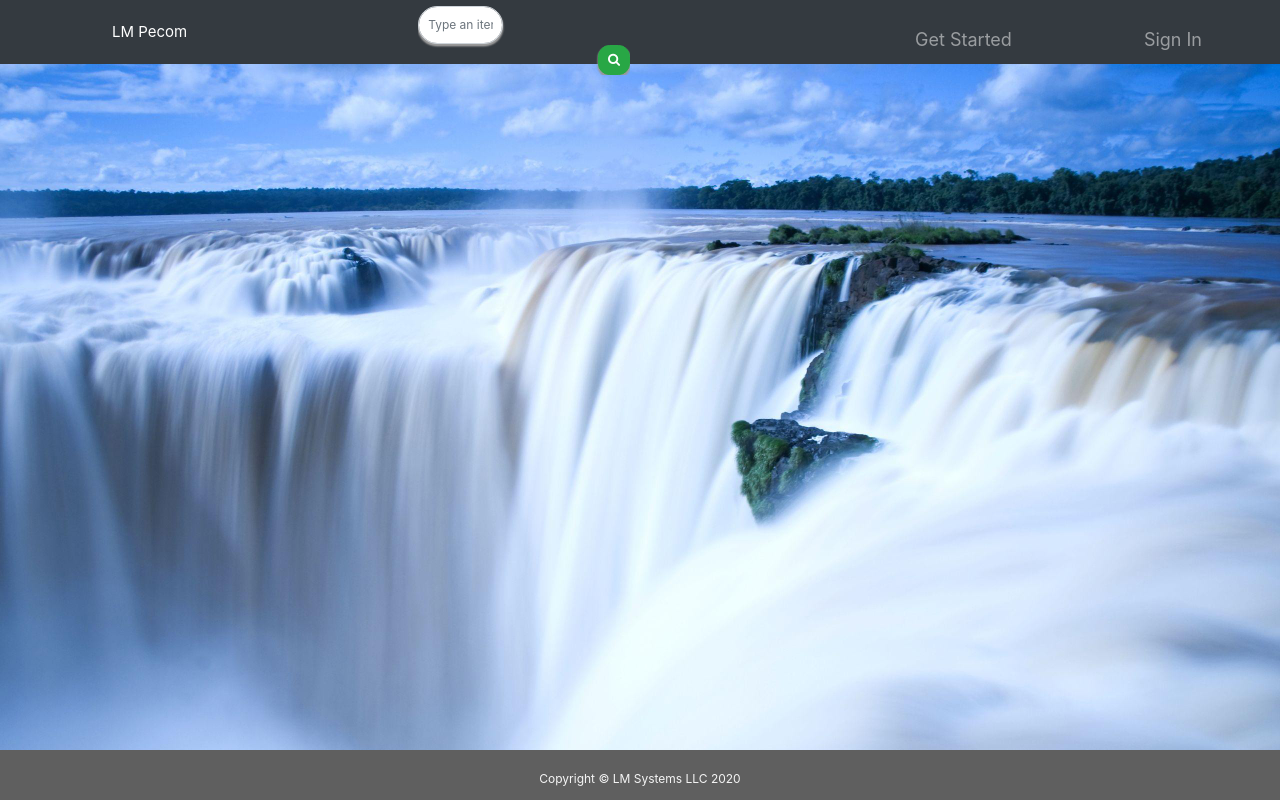
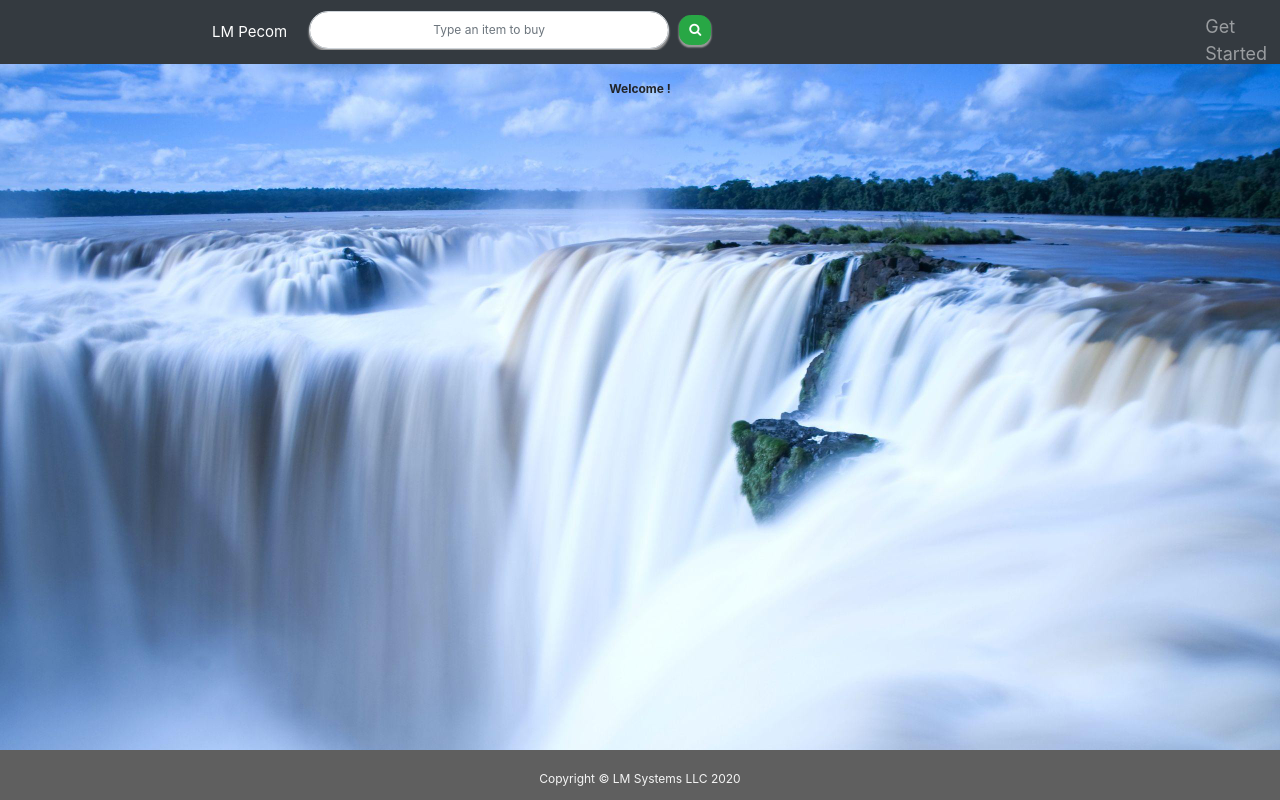
Before and after one commit to LMTrain/lmpecom, a React (Create React App) app in the folder client/: page /search in a window 1280 px wide. Built offline with nearby package versions, Linux system fonts and the light colour scheme; no server answers.

Commit message:
Show search results in Search page and Home Page

```diff
--- a/client/src/App.js
+++ b/client/src/App.js
@@ -11,8 +11,7 @@ import Getstarted from "./pages/GetStarted";
 import PersonalizePage from "./pages/PersonalizePage";
 import API from "./utils/API";
 import dataSet from "../src/pages/db.json"
-
-// import UserPage from "./pages/UserPage";
+import UserPage from "./pages/UserPage";
 
 
 require('dotenv').config();
@@ -20,6 +19,7 @@ require('dotenv').config();
 var userArray = [];
 var userTheme = ""
 var memberInfo = ""
+var searchInput = ""
 class App extends React.Component {
   state = {
     user:[],
@@ -28,10 +28,10 @@ class App extends React.Component {
     currentUserThemes: "https://lmtrain.github.io/lm-images/assets/images/ls_wf3.jpg",
     theme: "theme0",
     search: "",
-    appItems: [],
+    Items: [],
     memberId: "",
     memberName: "",
-    navBarDefault: true,
+    itemsInAbout: false,
     showItemState: false,
 
   }
@@ -276,15 +276,12 @@ class App extends React.Component {
 
   saveMemberID = (mID, mName) => {
     memberInfo = mID;
-    console.log("THIS IS mID", memberInfo)
-
       this.setState({
         currentUser: mID,
         memberId: mID,
         memberName: mName,
         userName: mID,
       })
-      console.log("THIS IS currentuser", this.state.currentUser, this.state.memberName)
       // this.getMemberInfo()
     }
 
@@ -323,17 +320,49 @@ class App extends React.Component {
 
 
 
-  setSearch = (e) =>{
-    this.setState({search:e.target.value});
-  }
+  // setSearch = (e) =>{
+  //   searchInput = e.target.value
+  //   this.setState({search:e.target.value});
+  //   console.log(searchInput)
+  // }
+
   searchForItems = (e) => {
     e.preventDefault();
     var app = this;
     var results = dataSet.filter(item => {
-      return item.name.toLowerCase().indexOf(app.state.search.toLowerCase()) !== -1;
+      return item.name.toLowerCase().indexOf(searchInput.toLowerCase()) !== -1;
     })
     app.setState({ Items: results});
+    console.log(results)
+    console.log(app.state.Items)
   }
+
+  handleInputChange = event => {
+    const name = event.target.name;
+    const value = event.target.value;
+    console.log(name)
+    console.log(value)
+    this.setState({
+      [name]: value
+    });
+  };
+
+  handleFormSubmit = event => {
+    event.preventDefault();
+    this.searchForBooks(this.state.search);
+    this.setState({itemsInAbout: true,
+                    showItemState: true,
+                    showCartItems: false
+                  });
+  };
+
+  searchForBooks = query => {
+    var results = dataSet.filter(item => {
+      return item.name.toLowerCase().indexOf(query.toLowerCase()) !== -1;
+    })
+    console.log(results)
+    this.setState({Items: results})
+  };
 
 
   setTheme = (id) => {
@@ -436,7 +465,7 @@ class App extends React.Component {
 
   render() {
 
-    const {theme, memberName, currentUser, search} = this.state;
+    const {theme, memberName, currentUser, search, Items, showItemImage, showItemState, showCartItems, itemsInAbout} = this.state;
     return (
       <Router>
         <div className="container-content">
@@ -444,31 +473,19 @@ class App extends React.Component {
               userName={currentUser}
               membername={memberName}
               search={search}
-              submit={this.searchForItems}
-              setSearch={this.setSearch}
+              handleFormSubmit={this.handleFormSubmit}
+              handleInputChange={this.handleInputChange}
+              // submit={this.searchForItems}
+              // setSearch={this.setSearch}
             />
 
           <Wrapper theme={theme}>
 
-            <Route exact path="/" render = { () => <About />} />
-
-            <Route exact path="/search"
-              render = { () =>
-                <Search
-                  currentUser={this.state.currentUser}
-                  membername={memberName}
-                  setTheme={this.setTheme}
-                  setSearchResults={this.setSearchResults}
-                />
-              }
-            />
-
-            <Route exact path="/Cart" component={Cart} />
-            <Route exact path="/Getstarted"
-              render = { () =>
-                <Getstarted saveMemberID={this.saveMemberID} />
-              }
-            />
+            <Route exact path="/" render = { () => <About Items={Items} itemsInAbout={itemsInAbout} currentUser={this.state.currentUser}/>} />
+            <Route exact path="/about" render = { () => <About items={Items} itemsInAbout={itemsInAbout} currentUser={this.state.currentUser}/>} />
+            <Route exact path="/Signin" render = { () => <Signin saveMemberID={this.saveMemberID} setTheme={this.setTheme}/>} />
+            <Route exact path="/Sign out" render = { () => <About setTheme={this.setTheme}/>}/>
+            <Route exact path="/Getstarted" render = { () => <Getstarted saveMemberID={this.saveMemberID} />}/>
             <Route exact path="/PersonalizePage"
               render = { () =>
                 <PersonalizePage
@@ -477,10 +494,40 @@ class App extends React.Component {
                 />
               }
             />
+            <Route exact path="/UserPage"
+              render = { () =>
+                <UserPage
+                  setTheme={this.setTheme}
+                  logOut={this.logOut}
+                  saveMemberID={this.saveMemberID}
+                  currentUser={this.state.currentUser}
+                />
+              }
+            />
 
-            <Route exact path="/Signin" render = { () => <Signin saveMemberID={this.saveMemberID} setTheme={this.setTheme}/>} />
-            <Route exact path="/Sign out" render = { () => <About/>}/>
-            {/* <Route exact path="/UserPage" render = { () => <UserPage logOut={this.logOut} saveMemberID={this.saveMemberID} currentUser={this.state.currentUser} />}/> */}
+            <Route exact path="/search"
+              render = { () =>
+                <Search
+                  setTheme={this.setTheme}
+                  saveMemberID={this.saveMemberID}
+                  currentUser={this.state.currentUser}
+                  membername={memberName}
+                  setSearchResults={this.setSearchResults}
+                  Items={Items}
+                  showItemImage={showItemImage}
+                  showItemState={showItemState}
+                  showCartItems={showCartItems}
+                />
+              }
+            />
+
+            <Route exact path="/Cart" component={Cart} />
+
+
+
+
+
+
           </Wrapper>
           <Footer />
         </div>
--- a/client/src/components/Navbar/index.js
+++ b/client/src/components/Navbar/index.js
@@ -6,7 +6,6 @@ import "./style.css";
 // Depending on the current path, this component sets the "active" class on the appropriate navigation link item
 
 function Navbar(props) {
-   console.log("THIS IS PROPS IN NAVBAR =>", props)
   return (
     <nav className="navbar navbar-expand-md navbar-dark bg-dark fixed-top">
       <Link className="navbar-brand" to="/">
@@ -18,9 +17,9 @@ function Navbar(props) {
             <label htmlFor="search"></label>
             <input
               value={props.search}
-              onChange={props.setSearch}
+              // onChange={props.setSearch}
+              onChange={props.handleInputChange}
               name="search"
-              width="1800px"
               type="text"
               className="form-control"
               placeholder="Type an item to buy"
@@ -29,7 +28,8 @@ function Navbar(props) {
             <span>
               <button
                 type="submit"
-                onClick={props.submit}
+                // onClick={props.submit}
+                onClick={props.handleFormSubmit}
                 className="btn btn-success">
                 <span><i className="fa fa-search"></i></span>
               </button>
@@ -62,12 +62,24 @@ function Navbar(props) {
         </>
         :
         <>
-          <div style={{ fontSize: 20, color: "white", marginRight: 60 }}>
+          <div className="signin-menu-bar">
             <b>{props.membername}</b>
           </div>
-          <div className="menu-bar">
-            <Button type="submit" onClick={props.renderRedirect} color="info" size="sm" >Cart</Button>
-            <Button type="submit" onClick={props.signOut}color="info" size="sm">Sign Out</Button>{" "}
+          <div className="signin-menu-bar">
+            <Link
+              to="/cart"
+              className={window.location.pathname === "/getstarted" ? "nav-link active" : "nav-link"}
+              >
+                Cart
+            </Link>
+            <Link
+                to="/getstarted"
+                className={window.location.pathname === "/getstarted" ? "nav-link active" : "nav-link"}
+              >
+                  Sign Out
+            </Link>
+            {/* onClick={props.renderRedirect} color="info" size="sm" >Cart
+            <Button type="submit" onClick={props.signOut}color="info" size="sm">Sign Out</Button>{" "}                 */}
           </div>
         </>
       }
--- a/client/src/components/Navbar/style.css
+++ b/client/src/components/Navbar/style.css
@@ -17,13 +17,23 @@ nav.navbar.navbar-default {
 }
 
 .navbar-brand {
-  margin-left: 100px;
+  margin-left: 200px;
 }
 
-/* .search-in-nav {
-  margin-left: 50px;
+.nav-link {
+  margin-inline-start: -10px;
+  margin-inline-end: 20px;
+  /* margin-top: 15px; */
+}
+
+.signin-menu-bar {
+  color: white;
+  margin-inline-start: 10px;
+  margin-inline-end: 40px;
   margin-top: 15px;
-} */
+
+  display: flex;
+}
 
 .getstarted-in-nav {
   margin-right: 100px;
@@ -31,9 +41,46 @@ nav.navbar.navbar-default {
 
 .navbar-dark .navbar-nav .nav-link {
   color: rgba(255,255,255,.5);
-  margin-inline-start: 60px;
-  margin-inline-end: 60px;
+  margin-inline-start: -10px;
+  margin-inline-end: 20px;
   margin-top: 15px;
   /* margin-left: 50px;
   margin-right: 50px; */
 }
+
+form.search button[type="submit"] {
+  float: right;
+  margin-top: 1px;
+  border-radius: .95rem;
+  font-size: small;
+  box-shadow: 0 2px 2px #999, 0 2px 2px #999;
+  margin-left: 10px;
+}
+
+.form-control {
+  display: block;
+  text-align: center;
+  padding: .375rem .75rem;
+  font-size: 1rem;
+  font-weight: 400;
+  line-height: 1.5;
+  color: #495057;
+  background-color: #fff;
+  background-clip: padding-box;
+  border: 1px solid #ced4da;
+  border-radius: 60px;
+  box-shadow: 0 2px 2px #999, 0 2px 2px #999;
+  font-size: 12px;
+  transition: border-color .15s ease-in-out,box-shadow .15s ease-in-out;
+
+}
+
+.search-form-group {
+  display: flex;
+  flex-direction: row;
+  margin-left: 10px;
+  margin-top: 5px;
+  height: 40px;
+  width: 900px;
+  align-items: center;
+}
--- a/client/src/pages/Search.js
+++ b/client/src/pages/Search.js
@@ -11,10 +11,13 @@ import { Redirect } from "react-router-dom";
 
 
 
-var userArray = [];
+var userArray = []
+var membername = ""
+var userName =""
 var usertheme = "";
 var divStyle = {};
-var userName =""
+var redirectOption = " "
+
 class Search extends Component {
 
   state = {
@@ -24,15 +27,14 @@ class Search extends Component {
     id: "",
     userName: this.props.currentUser,
     memberName: this.props.membername,
-    items: [],
+    items: this.props.Items,
     error: "",
     showItem: [],
     detailsItem: [],
-    showItemState: false,
-    showItemImage: true,
-    showCartItems: false,
+    showItemImage: this.props.showItemImage,
+    showItemState: this.props.showItemState,
+    showCartItems: this.props.showCartItems,
     showSearchForm: true,
-    userNavBar: true,
     redirect: false,
   };
 
@@ -51,11 +53,9 @@ class Search extends Component {
       userName,
     }
     this.loadAPIgetUser(currentAccount.userName);
-    console.log("THIS IS loadUserData", this.props.userName)
   }
 
   loadAPIgetUser = (id) => {
-    console.log("THIS IS id IN loadAPIgetUser =>", id)
     const app = this;
     id = userName
     API.getUser({
@@ -69,6 +69,7 @@ class Search extends Component {
     }).then(function(){
       userArray = [...app.state.user]
       usertheme = userArray[0].userTheme
+      membername = userArray[0].memberName
       app.userTheme(usertheme);
     })
     .catch(err => console.log(err));
@@ -120,31 +121,12 @@ class Search extends Component {
   }
 
 
-  // handleFormSubmit = event => {
-  //   console.log("THIS IS event =>", this.state.event);
-  //   console.log("THIS IS search =>", this.state.search);
-  //   event.preventDefault();
-  //   this.searchForItems(this.state.search);
-  //   this.setState({showItemImage: false,
-  //                   showItemState: false,
-  //                   showCartItems: false
-  //                 });
-  // };
-
   signOut = () => {
     this.setState({ redirect: true})
     if (this.state.redirect) {
       return <Redirect to='/' />
     }
   };
-  // handleInputChange = event => {
-  //   const name = event.target.name;
-  //   const value = event.target.value;
-  //   this.setState({
-  //     [name]: value
-  //   });
-  // };
-
 
 
   handleDetailsSubmit = (id) => {
@@ -180,15 +162,16 @@ class Search extends Component {
                   });
   };
 
-
+  cartSubmits =(id) => {
+    console.log("THIS IS CART ID =>", id)
+  }
 
 
   cartSubmit = (id) => {
-    const item = this.state.items.find((item) => item.itemId === id);
+    const item = this.props.Items.find((item) => item.itemId === id);
     this.setState({showItem: [item],
                     showCartItems: false,
                     showItemImage: false,
-                    showSearchForm: true,
                     showItemState: false
                   })
 
@@ -211,7 +194,7 @@ class Search extends Component {
     let itemLink = String(item.productUrl)
     let itemQty = 1
     let itemRating = String(item.customerRating)
-    let currentUser = String(this.state.memberId)
+    let currentUser = String(this.props.currentUser)
 
 
     // function truncateString(str, num) {
@@ -260,46 +243,16 @@ class Search extends Component {
 
     return (
       <div>
-          <Container style={{ marginTop: 100, minHeight: "100%", width: "100%" }}>
+          <Container style={{ marginTop: 60, minHeight: "100%", width: "100%" }}>
+          <div style={divStyle}><b> Welcome {membername}!</b></div>
 
-            {/* {showItemImage === true &&
-             showItemState === false &&
-             showCartItems === false &&
-              showSearchForm === true ?
-                <SearchForm
-                  search={search}
-                  handleFormSubmit={this.handleFormSubmit}
-                  handleInputChange={this.handleInputChange}
-                  renderRedirect={this.renderRedirect}
-                  backToSearch={this.backToSearch}
-                  memberId={memberId}
-                /> : null
-            }
-            { !showItemState &&
-              showCartItems === false &&
-              showItemImage === false &&
-              showSearchForm === true ?
-
-                <SearchForm
-                search={search}
-                handleFormSubmit={this.handleFormSubmit}
-                handleInputChange={this.handleInputChange}
-                renderRedirect={this.renderRedirect}
-                backToSearch={this.backToSearch}
-                memberId={memberId}
-              /> : null
-            } */}
-
-            { !showItemState &&
-              showCartItems === false &&
-              showItemImage === false &&
-              showSearchForm === true ?
+            { this.props.showItemState === true ?
 
                 <SearchResults
-                  items={items === undefined ? null : items}
+                  items={this.props.Items === undefined ? null : this.props.Items}
                   cartSubmit={this.cartSubmit}
                   handleDetailsSubmit={this.handleDetailsSubmit}
-                  memberId={memberId}
+                  memberId={this.props.currentUser}
                 /> : null
             }
 
@@ -311,7 +264,7 @@ class Search extends Component {
                  showItem={showItem}
                   cartSubmit={this.cartSubmit}
                   backToSearch={this.backToSearch}
-                  memberId={memberId}
+                  memberId={this.props.currentUser}
                 /> : null
             }
 
@@ -322,7 +275,7 @@ class Search extends Component {
            showCartItems === true &&
             showSearchForm === false ?
               <Cart
-                memberId={memberId}
+                memberId={this.props.currentUser}
                 backToSearch={this.backToSearch}
                 renderRedirect={this.renderRedirect}
                 handleDetailsSubmit={this.handleDetailsSubmit}
--- a/client/src/pages/UserPage.js
+++ b/client/src/pages/UserPage.js
@@ -29,6 +29,7 @@ class UserPage extends Component {
   };
 
   componentWillMount() {
+    console.log(this.props.currentUser)
     this.loadUserData();
   }
 
@@ -62,6 +63,16 @@ class UserPage extends Component {
       app.userTheme(usertheme);
     })
     .catch(err => console.log(err));
+  }
+
+  userTheme = (id) => {
+    divStyle = {
+      color: userArray[0].colorDb,
+      textAlign: userArray[0].textalignDb,
+      fontSize: userArray[0].divfontsizeDb,
+      fontFamily: userArray[0].fontfamilyDb,
+    };
+    this.props.setTheme(id)
   }
 
 
--- a/client/src/utils/API.js
+++ b/client/src/utils/API.js
@@ -1,5 +1,4 @@
 import axios from "axios";
-
 const BASEURL = process.env.REACT_APP_BASEURL
 const APIKEY = process.env.REACT_APP_APIKEY
 // Export an object containing methods we'll use for accessing the Google Book API
@@ -76,7 +75,6 @@ export default {
   },
   // Gets the user with the given id
   getUser: function(currentAccount) {
-    console.log("THIS IS getUser =>", currentAccount)
     return axios.get(`/api/users/current/${currentAccount.userName}`);
   },
   // Update the user with the given id
```
Also changed, not shown: client/src/pages/About.js (+15 -9 lines), client/src/pages/Signin.js (+6 -20 lines).
